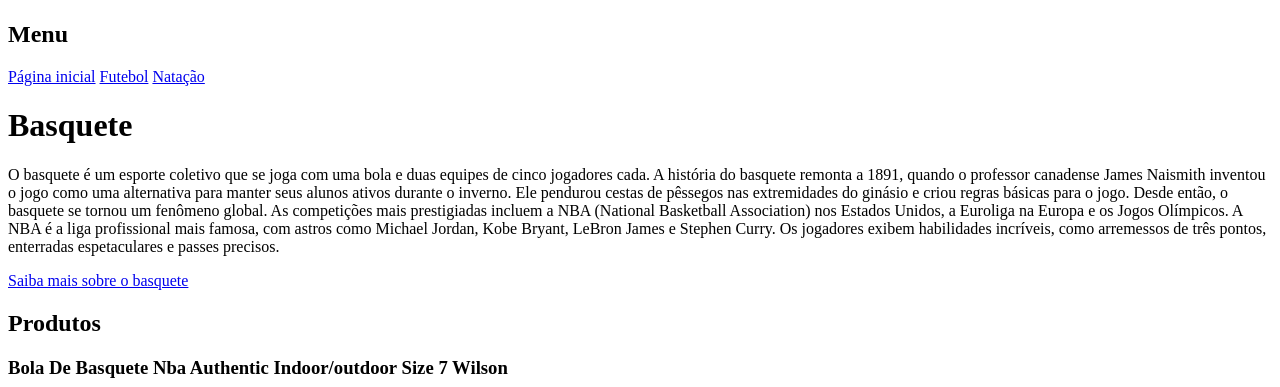
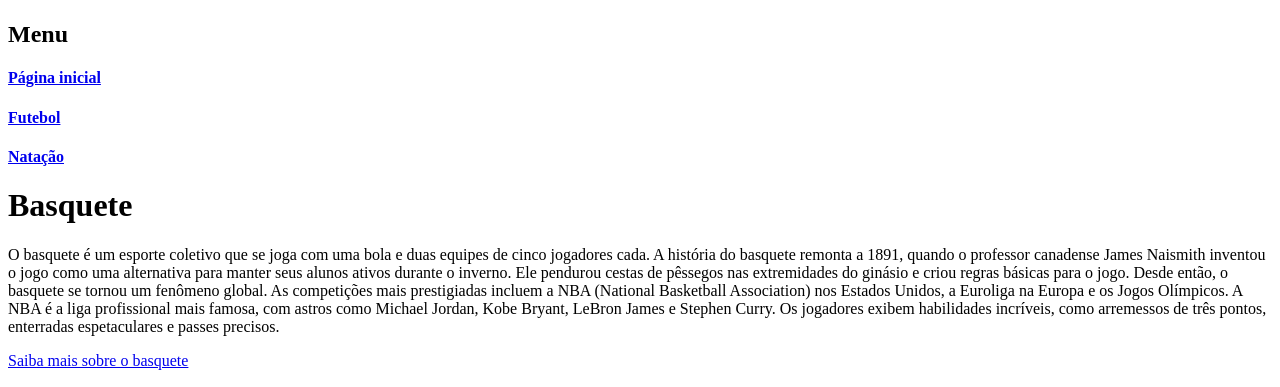
Before and after one commit to maduzinha1/06-link-e-imagens-, a plain HTML site: page esporte/basquete/index.html in a window 1280 px wide. Shown: the part 383-770 px from the top of the page. Drawn offline with Linux system fonts and the light colour scheme.

Commit message:
mensagem

```diff
--- a/esporte/basquete/index.html
+++ b/esporte/basquete/index.html
@@ -11,9 +11,9 @@
     <h1>Madu Esportes</h1>
     <img src="../../imgs/logo.jpg" width="300">
     <h2>Menu</h2>
-    <a href="../../index.html">Página inicial</a>
-    <a href="../futebol/index.html">Futebol</a>
-    <a href="../natação/index.html">Natação</a>
+    <h4><a href="../../index.html">Página inicial</a></h4>
+    <h4><a href="../futebol/index.html">Futebol</a></h4>
+    <h4><a href="../natação/index.ht>ml">Natação</a></h4>
     <h1>Basquete</h1>
     <p>O basquete é um esporte coletivo que se joga com uma bola e duas equipes de cinco jogadores cada. A história do basquete remonta a 1891, quando o professor canadense James Naismith inventou o jogo como uma alternativa para manter seus alunos ativos durante o inverno. Ele pendurou cestas de pêssegos nas extremidades do ginásio e criou regras básicas para o jogo.
     Desde então, o basquete se tornou um fenômeno global. As competições mais prestigiadas incluem a NBA (National Basketball Association) nos Estados Unidos, a Euroliga na Europa e os Jogos Olímpicos. A NBA é a liga profissional mais famosa, com astros como Michael Jordan, Kobe Bryant, LeBron James e Stephen Curry. Os jogadores exibem habilidades incríveis, como arremessos de três pontos, enterradas espetaculares e passes precisos.</p>
```
